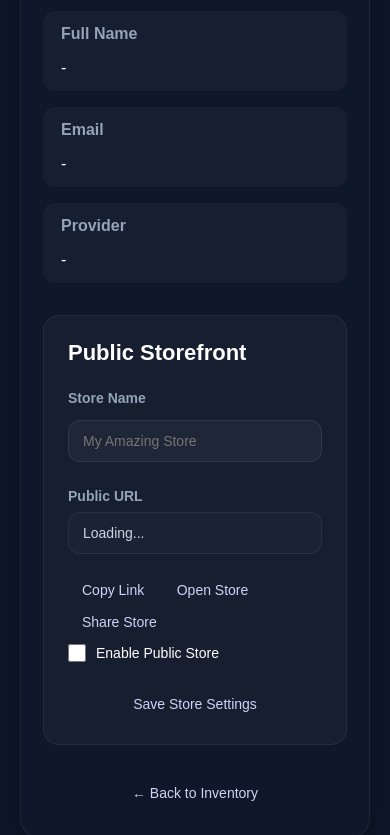
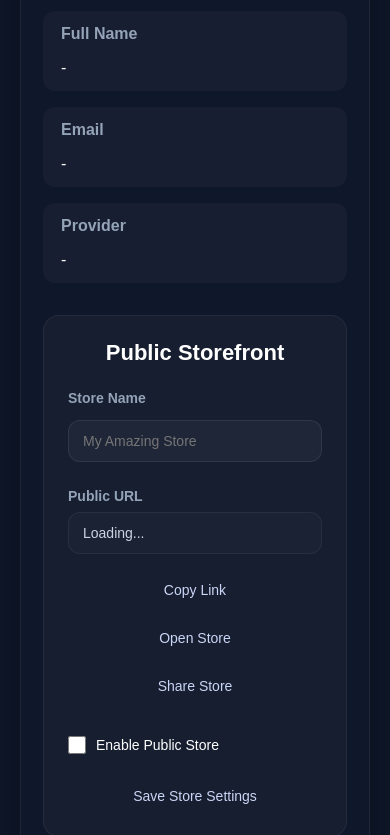
Before and after one commit to orbitalthanatos-lab/sales-management-app, a website with bundled scripts: page account.html in a window 390 px wide. Shown: the part 265-1100 px from the top of the page. Built offline with nearby package versions, Linux system fonts and the light colour scheme; a script that the page names is missing.

Commit message:
feat: Center Public Storefront title and action buttons
* Centered the "Public Storefront" section title
* Changed the action buttons container from CSS Grid to Flexbox
* Centered the Copy Link, Open Store, and Share Store buttons horizontally
* Added extra spacing between the action buttons and the Enable Public Store checkbox
* Updated mobile responsive styles so buttons stack vertically on small screens
* Kept the Save Store Settings button full width
* Applied all styling changes in `css/pages/account.css`

```diff
--- a/account.html
+++ b/account.html
@@ -64,6 +64,7 @@
           </div>
         </div>
 
+        <div class="public-store-actions">
           <button type="button" id="copyStoreLinkBtn" class="nav-btn">
             Copy Link
           </button>
@@ -75,6 +76,7 @@
           <button type="button" id="shareStoreBtn" class="nav-btn">
             Share Store
           </button>
+        </div>
 
         <label class="public-store-toggle">
           <input type="checkbox" id="isPublicCheckbox">
--- a/css/pages/account.css
+++ b/css/pages/account.css
@@ -143,6 +143,7 @@
   font-size: 22px;
   font-weight: 700;
   color: #ffffff;
+  text-align: center;
 }
 
 .public-store-field {
@@ -188,14 +189,16 @@
 }
 
 .public-store-actions {
-  display: grid;
-  grid-template-columns: 1fr 1fr;
-  gap: 12px;
-  margin-bottom: 20px;
+  display: flex;
+  justify-content: center;
+  align-items: center;
+  gap: 16px;
+  flex-wrap: wrap;
+  margin-bottom: 28px;
 }
 
 .public-store-actions .nav-btn {
-  width: 100%;
+  width: auto;
   justify-content: center;
 }
 
@@ -223,6 +226,11 @@
 
 @media (max-width: 640px) {
   .public-store-actions {
-    grid-template-columns: 1fr;
+    flex-direction: column;
+    align-items: stretch;
+  }
+
+  .public-store-actions .nav-btn {
+    width: 100%;
   }
 }
```
Lines whose indentation alone changed are shown as unchanged.
